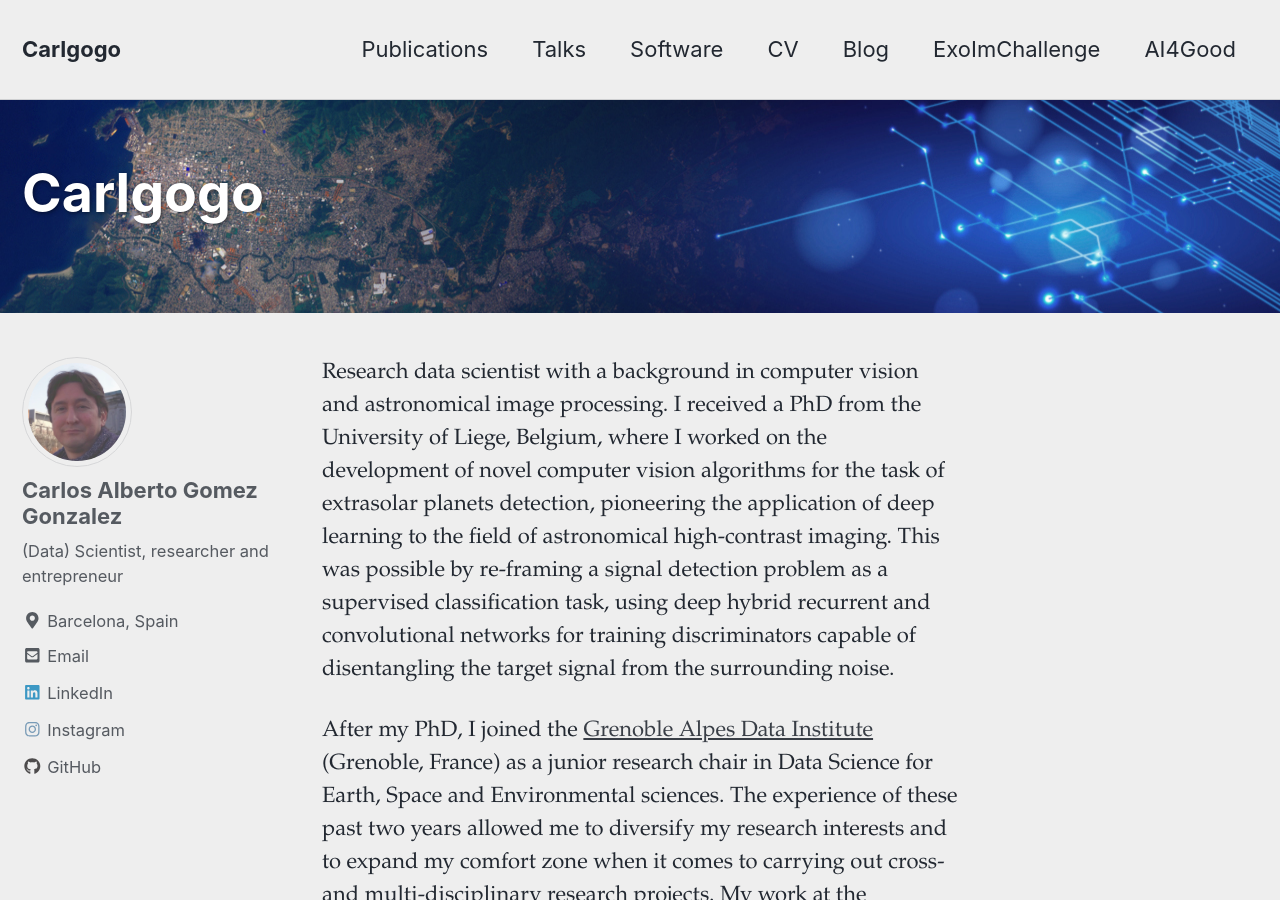
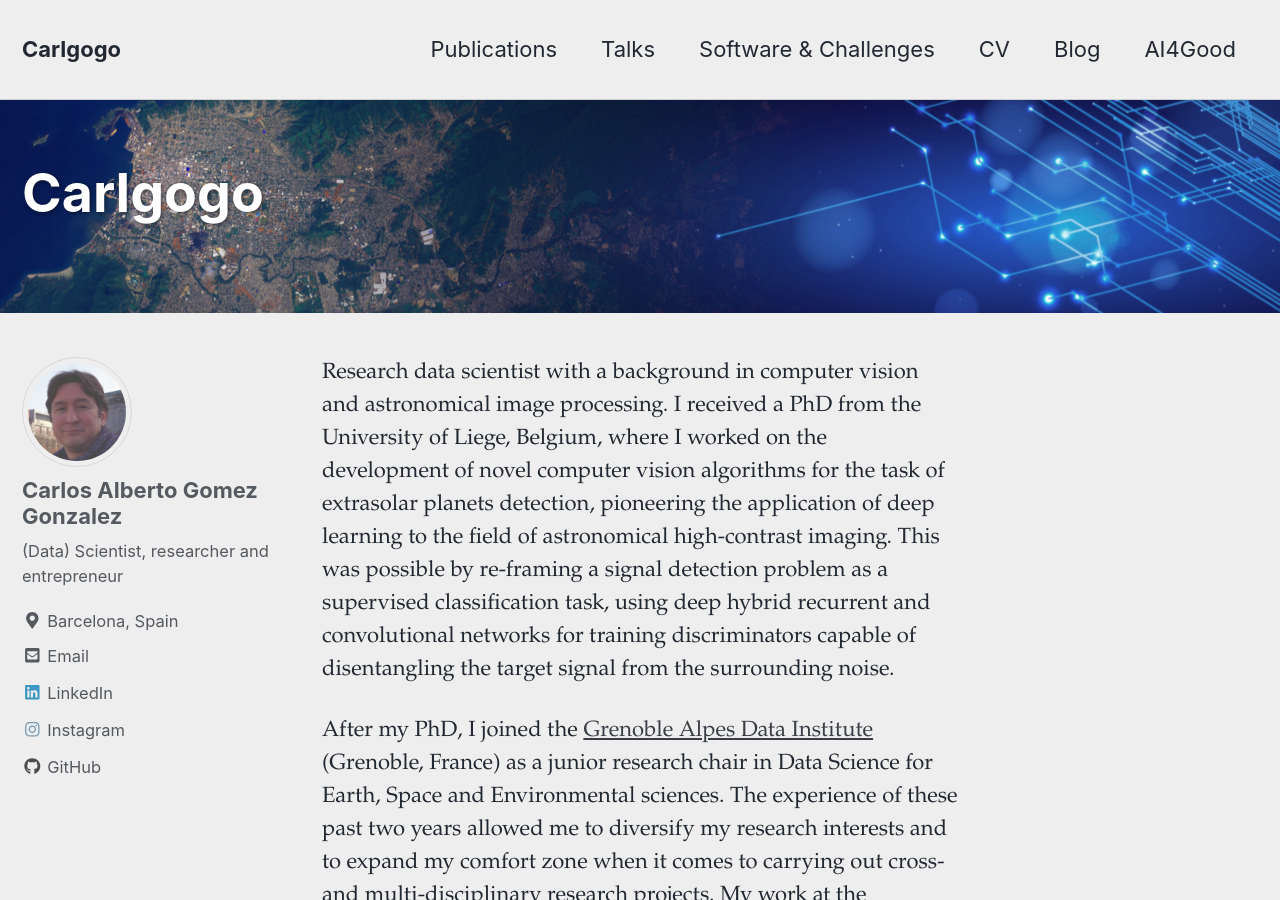
Before and after one commit to carlos-gg/carlos-gg.github.io, a Jekyll site: the page built from index.md, in a window 1280 px wide and 900 px high. Built offline with Jekyll 4.4.1, drawn with Linux system fonts in a browser that asks for light colours; nearby versions of some CDN libraries; our own code applies the rules of GitHub Pages for plain Markdown files; the list of posts is cut into pages by our own code.

Commit message:
updating navigation

```diff
--- a/_config.yml
+++ b/_config.yml
@@ -48,7 +48,7 @@ author:
   gitlab           :
   google_plus      :
   keybase          :
-  instagram        : carlos.gogo
+  instagram        : carl_gogo
   lastfm           :
   linkedin         : carlgogo
   pinterest        :
--- a/_data/navigation.yml
+++ b/_data/navigation.yml
@@ -4,13 +4,11 @@ main:
     url: /publications/
   - title: "Talks"
     url: /talks/
-  - title: "Software"
+  - title: "Software & Challenges"
     url: /software/
   - title: "CV"
     url: /cv/
   - title: "Blog"
     url: /blog/
-  - title: "ExoImChallenge"
-    url: https://exoplanet-imaging-challenge.github.io/
   - title: "AI4Good"
     url: https://carlgogo.github.io/AI4G_mindmap/
```
